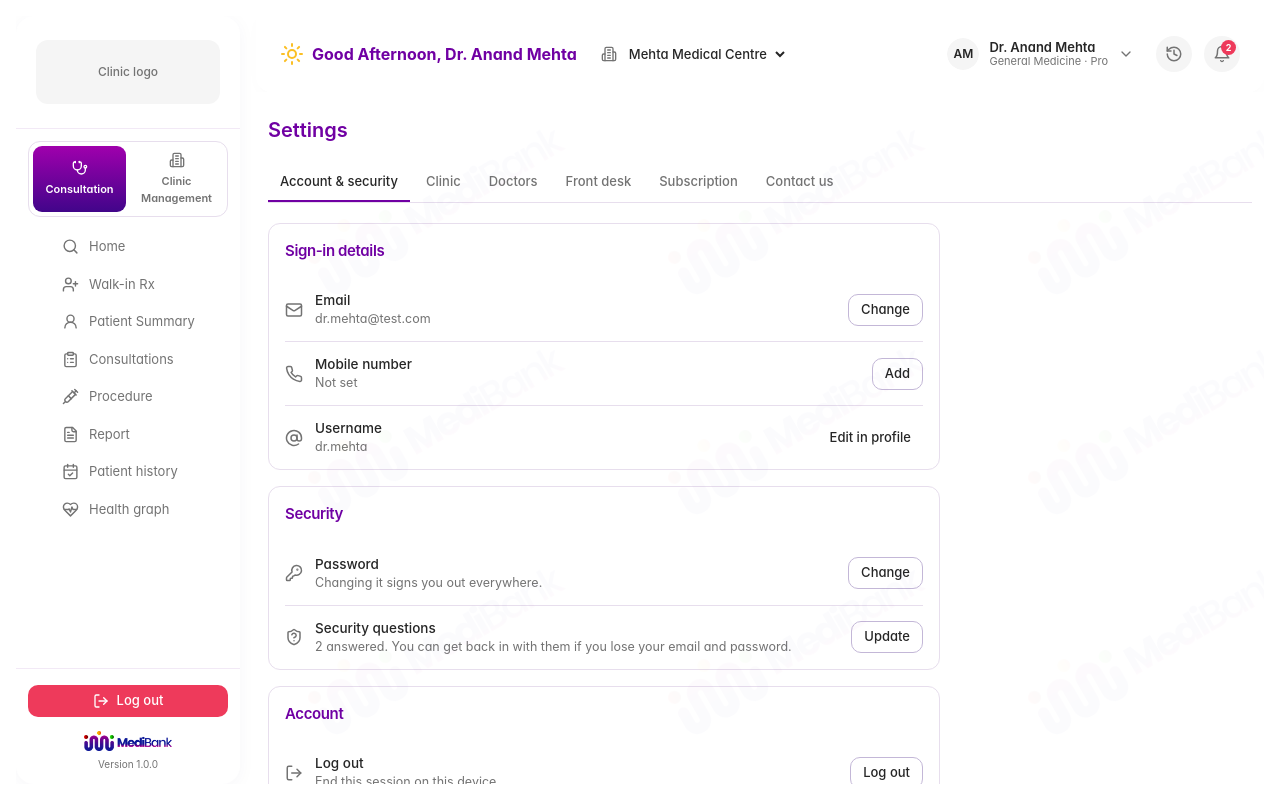
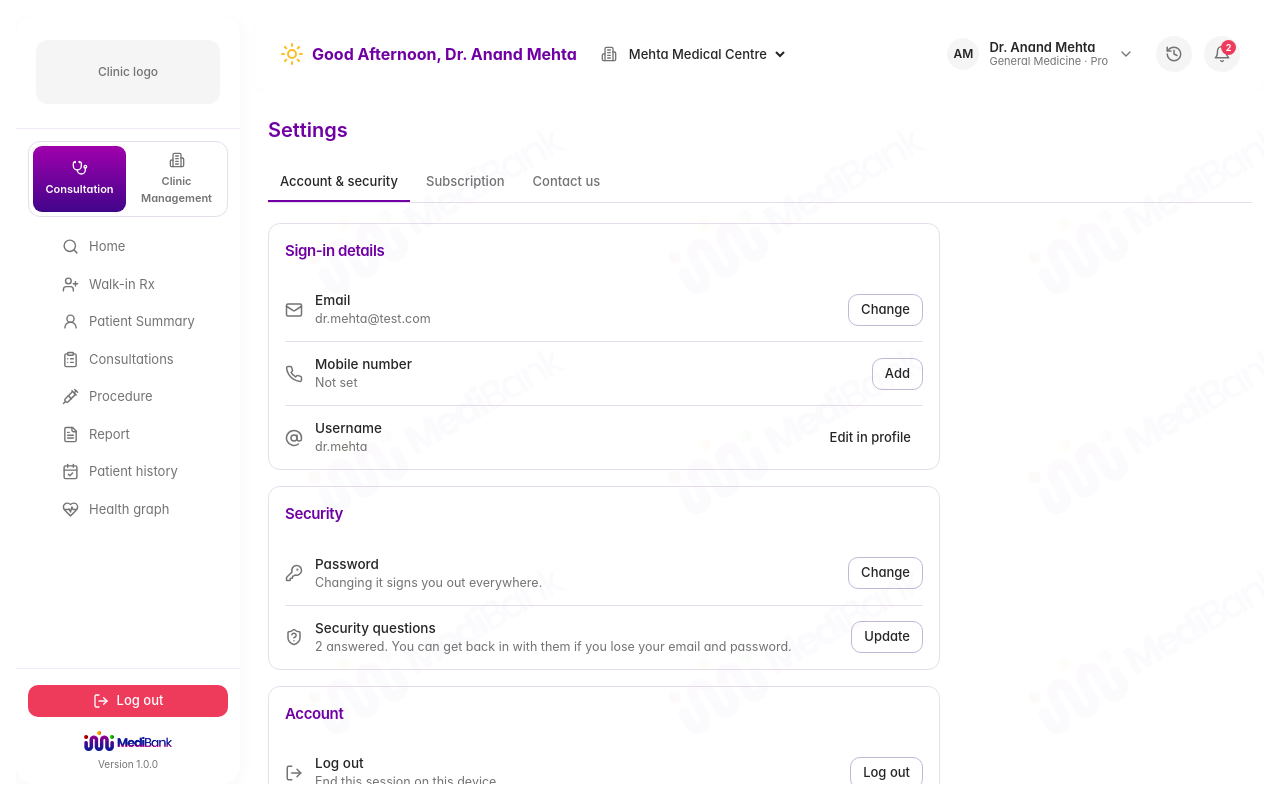
Before and after one commit to AmanDwivedi9335/mb-doctor-ui, a React (Vite) app in the folder apps/doctor/: page /settings/account in a window 1280 px wide. Built offline with nearby package versions, Linux system fonts and the light colour scheme.

Commit message:
Hide clinic management tabs on account settings

```diff
--- a/apps/doctor/src/pages/settings/SettingsLayout.tsx
+++ b/apps/doctor/src/pages/settings/SettingsLayout.tsx
@@ -11,7 +11,8 @@ export function SettingsLayout() {
   const { user } = useAuth();
   const { pathname } = useLocation();
   const isDesk = user?.role === "receptionist";
-  const clinicTabs = pathname.replace(/\/$/, "") !== "/settings/clinic" && (isDesk || !!user?.plan?.isPro);
+  const settingsPath = pathname.replace(/\/$/, "");
+  const clinicTabs = !["/settings/account", "/settings/clinic"].includes(settingsPath) && (isDesk || !!user?.plan?.isPro);
 
   const tabs = [
     { to: "/settings/account", label: "Account & security" },
```
